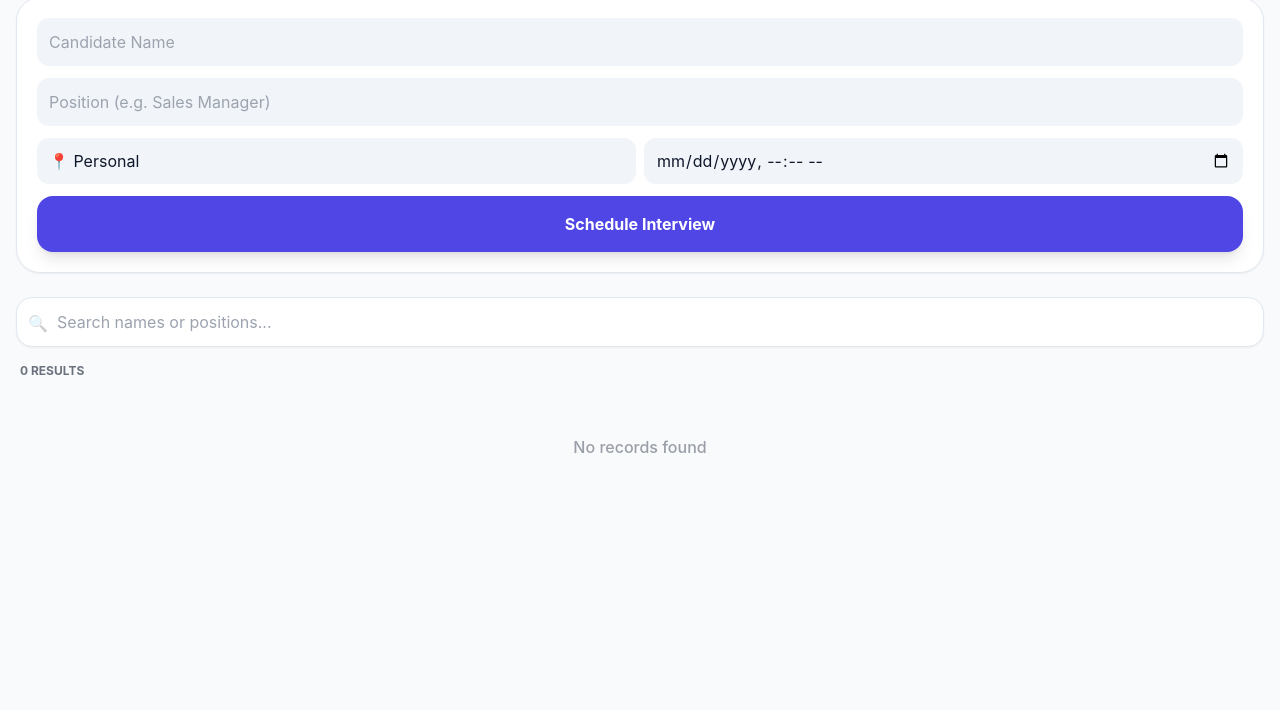
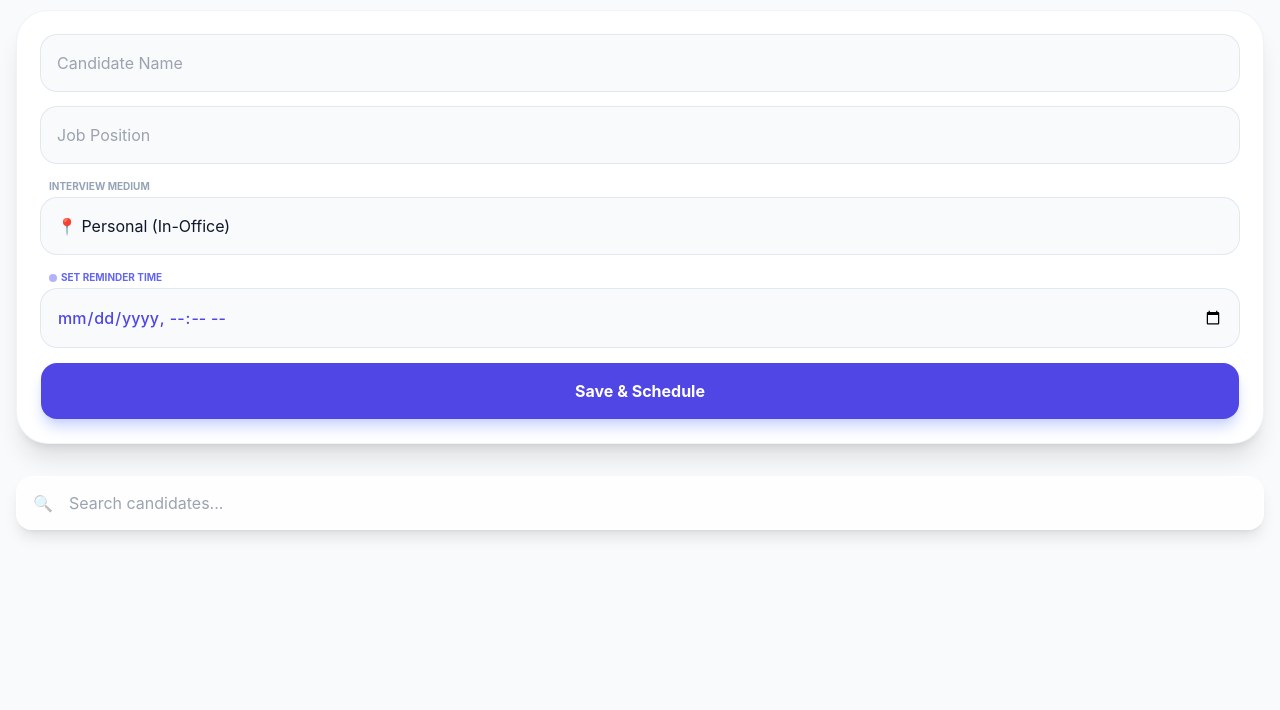
Before and after one commit to visvickey/interview-tracker, a plain HTML site: page index.html in a window 1280 px wide. Shown: the part 90-800 px from the top of the page. Drawn offline with nearby package versions, Linux system fonts and the light colour scheme.

Commit message:
Update index.html
Updated UI

```diff
--- a/index.html
+++ b/index.html
@@ -2,67 +2,83 @@
 <html lang="en">
 <head>
     <meta charset="UTF-8">
-    <meta name="viewport" content="width=device-width, initial-scale=1.0">
-    <title>Interview Manager</title>
+    <meta name="viewport" content="width=device-width, initial-scale=1.0, maximum-scale=1.0, user-scalable=no">
+    <title>Pro Interview Tracker</title>
     <script src="https://cdn.tailwindcss.com"></script>
     <script>
-        tailwind.config = {
-            darkMode: 'class'
-        }
+        tailwind.config = { darkMode: 'class' }
     </script>
     <style>
-        body { font-family: -apple-system, BlinkMacSystemFont, "Segoe UI", Roboto, sans-serif; transition: background-color 0.3s; }
-        input, select { font-size: 16px !important; }
-        .card { transition: transform 0.1s; }
-        .card:active { transform: scale(0.98); }
+        body { font-family: -apple-system, BlinkMacSystemFont, "SF Pro Text", "Helvetica Neue", sans-serif; }
+        input, select { font-size: 16px !important; transition: all 0.2s; }
+        .glass { backdrop-filter: blur(10px); background: rgba(255, 255, 255, 0.8); }
+        .dark .glass { background: rgba(30, 41, 59, 0.8); }
+        .pulse-ring { animation: pulse 2s infinite; }
+        @keyframes pulse {
+            0% { box-shadow: 0 0 0 0 rgba(99, 102, 241, 0.4); }
+            70% { box-shadow: 0 0 0 10px rgba(99, 102, 241, 0); }
+            100% { box-shadow: 0 0 0 0 rgba(99, 102, 241, 0); }
+        }
     </style>
 </head>
-<body class="bg-slate-50 dark:bg-slate-900 text-slate-900 dark:text-slate-100 p-4 pb-20 min-h-screen">
+<body class="bg-slate-50 dark:bg-slate-950 text-slate-900 dark:text-slate-100 p-4 pb-24 min-h-screen">
 
-    <header class="mb-6 flex justify-between items-center">
+    <header class="mb-6 flex justify-between items-end">
         <div>
-            <h1 class="text-2xl font-bold">Interview Log</h1>
-            <p class="text-[10px] font-bold opacity-50 uppercase tracking-widest">iPhone SE Optimized</p>
+            <span class="text-indigo-600 dark:text-indigo-400 text-xs font-black uppercase tracking-tighter">Management Portal</span>
+            <h1 class="text-3xl font-extrabold tracking-tight">Interviews</h1>
         </div>
-        <button onclick="toggleTheme()" class="p-2 rounded-full bg-slate-200 dark:bg-slate-800 text-xl shadow-inner">
-            <span id="themeIcon">🌙</span>
+        <button onclick="toggleTheme()" class="w-12 h-12 rounded-2xl bg-white dark:bg-slate-800 shadow-sm flex items-center justify-center border border-slate-200 dark:border-slate-700 active:scale-90 transition-transform">
+            <span id="themeIcon" class="text-xl">🌙</span>
         </button>
     </header>
 
-    <section class="bg-white dark:bg-slate-800 p-5 rounded-3xl shadow-sm border border-slate-200 dark:border-slate-700 mb-6">
-        <div class="space-y-3">
-            <input type="text" id="name" placeholder="Candidate Name" class="w-full p-3 bg-slate-100 dark:bg-slate-700 rounded-xl outline-none focus:ring-2 focus:ring-indigo-500">
-            <input type="text" id="position" placeholder="Position (e.g. Sales Manager)" class="w-full p-3 bg-slate-100 dark:bg-slate-700 rounded-xl outline-none focus:ring-2 focus:ring-indigo-500">
-
-            <div class="grid grid-cols-2 gap-2">
-                <select id="type" class="p-3 bg-slate-100 dark:bg-slate-700 rounded-xl appearance-none text-sm">
-                    <option value="Personal">📍 Personal</option>
-                    <option value="Telephonic">📞 Telephonic</option>
-                    <option value="Virtual">💻 Virtual</option>
-                </select>
-                <input type="datetime-local" id="reminder" class="p-3 bg-slate-100 dark:bg-slate-700 rounded-xl text-sm">
+    <section class="bg-white dark:bg-slate-900 p-6 rounded-[2rem] shadow-xl border border-slate-200/50 dark:border-slate-800/50 mb-8">
+        <div class="space-y-4">
+            <div class="relative">
+                <input type="text" id="name" placeholder="Candidate Name" class="w-full p-4 bg-slate-50 dark:bg-slate-800 border-none rounded-2xl outline-none ring-1 ring-slate-200 dark:ring-slate-700 focus:ring-2 focus:ring-indigo-500">
             </div>
 
-            <button onclick="addCandidate()" class="w-full bg-indigo-600 hover:bg-indigo-500 text-white font-bold py-4 rounded-2xl shadow-lg active:scale-95 transition-all">
-                Schedule Interview
+            <input type="text" id="position" placeholder="Job Position" class="w-full p-4 bg-slate-50 dark:bg-slate-800 border-none rounded-2xl outline-none ring-1 ring-slate-200 dark:ring-slate-700 focus:ring-2 focus:ring-indigo-500">
+
+            <div class="space-y-4">
+                <div class="flex flex-col gap-1">
+                    <label class="text-[10px] font-bold text-slate-400 uppercase ml-2">Interview Medium</label>
+                    <select id="type" class="w-full p-4 bg-slate-50 dark:bg-slate-800 border-none rounded-2xl ring-1 ring-slate-200 dark:ring-slate-700 appearance-none">
+                        <option value="Personal">📍 Personal (In-Office)</option>
+                        <option value="Telephonic">📞 Telephonic</option>
+                        <option value="Virtual">💻 Virtual Meeting</option>
+                    </select>
+                </div>
+
+                <div class="flex flex-col gap-1">
+                    <label class="text-[10px] font-bold text-indigo-500 uppercase ml-2 flex items-center gap-1">
+                        <span class="w-2 h-2 bg-indigo-500 rounded-full animate-pulse"></span>
+                        Set Reminder Time
+                    </label>
+                    <input type="datetime-local" id="reminder" class="w-full p-4 bg-slate-50 dark:bg-slate-800 border-none rounded-2xl ring-1 ring-slate-200 dark:ring-slate-700 text-indigo-600 dark:text-indigo-400 font-medium">
+                </div>
+            </div>
+
+            <button onclick="addCandidate()" class="w-full bg-indigo-600 text-white font-bold py-4 rounded-2xl shadow-lg shadow-indigo-200 dark:shadow-none active:scale-95 transition-all mt-2">
+                Save & Schedule
             </button>
         </div>
     </section>
 
-    <div class="mb-4 relative">
-        <input type="text" id="searchBar" oninput="render()" placeholder="Search names or positions..."
-               class="w-full p-3 pl-10 bg-white dark:bg-slate-800 border border-slate-200 dark:border-slate-700 rounded-2xl shadow-sm outline-none">
-        <span class="absolute left-3 top-3.5 opacity-30">🔍</span>
+    <div class="mb-6 sticky top-4 z-10">
+        <div class="glass border border-white/20 dark:border-slate-700/50 rounded-2xl shadow-lg flex items-center px-4">
+            <span class="opacity-40">🔍</span>
+            <input type="text" id="searchBar" oninput="render()" placeholder="Search candidates..." class="w-full p-4 bg-transparent border-none outline-none text-sm">
+        </div>
     </div>
 
-    <div id="count" class="text-xs font-bold mb-4 opacity-60 uppercase ml-1">0 Entries</div>
-
-    <div id="candidateList" class="space-y-3"></div>
+    <div id="candidateList" class="space-y-4"></div>
 
     <script>
         let candidates = JSON.parse(localStorage.getItem('interviews')) || [];
 
-        // --- Theme Logic ---
+        // Theme Persistence
         if (localStorage.theme === 'dark' || (!('theme' in localStorage) && window.matchMedia('(prefers-color-scheme: dark)').matches)) {
             document.documentElement.classList.add('dark');
             document.getElementById('themeIcon').innerText = '☀️';
@@ -82,7 +98,6 @@
             }
         }
 
-        // --- Core Logic ---
         function addCandidate() {
             const name = document.getElementById('name').value;
             const position = document.getElementById('position').value;
@@ -93,16 +108,13 @@
 
             candidates.push({
                 id: Date.now(),
-                name,
-                position,
-                type,
-                reminder,
+                name, position, type, reminder,
                 status: 'Pending'
             });
 
             saveAndRender();
-            document.getElementById('name').value = '';
-            document.getElementById('position').value = '';
+            // Clear inputs
+            ['name', 'position', 'reminder'].forEach(id => document.getElementById(id).value = '');
         }
 
         function updateStatus(id, newStatus) {
@@ -111,7 +123,7 @@
         }
 
         function deleteCandidate(id) {
-            if(confirm("Remove this candidate?")) {
+            if(confirm("Permanently delete?")) {
                 candidates = candidates.filter(c => c.id !== id);
                 saveAndRender();
             }
@@ -125,62 +137,64 @@
         function render() {
             const list = document.getElementById('candidateList');
             const searchTerm = document.getElementById('searchBar').value.toLowerCase();
+            const filtered = candidates.filter(c => c.name.toLowerCase().includes(searchTerm) || c.position.toLowerCase().includes(searchTerm));
 
-            const filtered = candidates.filter(c =>
-                c.name.toLowerCase().includes(searchTerm) ||
-                c.position.toLowerCase().includes(searchTerm)
-            );
-
-            document.getElementById('count').innerText = `${filtered.length} Results`;
             list.innerHTML = '';
 
-            if (filtered.length === 0) {
-                list.innerHTML = `<div class="text-center py-10 opacity-40 font-medium">No records found</div>`;
-                return;
-            }
-
             filtered.sort((a, b) => new Date(a.reminder) - new Date(b.reminder)).forEach(c => {
-                const date = new Date(c.reminder).toLocaleString([], { month: 'short', day: 'numeric', hour: '2-digit', minute: '2-digit' });
-                const typeIcon = c.type === 'Personal' ? '📍' : c.type === 'Telephonic' ? '📞' : '💻';
+                const dateObj = new Date(c.reminder);
+                const timeStr = dateObj.toLocaleTimeString([], { hour: '2-digit', minute: '2-digit' });
+                const dateStr = dateObj.toLocaleDateString([], { month: 'short', day: 'numeric' });
 
                 const statusTheme = {
-                    'Pending': 'bg-amber-100 text-amber-700 dark:bg-amber-900/30 dark:text-amber-400',
-                    'Selected': 'bg-emerald-100 text-emerald-700 dark:bg-emerald-900/30 dark:text-emerald-400',
-                    'Rejected': 'bg-rose-100 text-rose-700 dark:bg-rose-900/30 dark:text-rose-400 opacity-70'
+                    'Pending': 'bg-amber-500/10 text-amber-600',
+                    'Selected': 'bg-emerald-500/10 text-emerald-600',
+                    'Rejected': 'bg-rose-500/10 text-rose-600 opacity-50'
                 }[c.status];
 
                 list.innerHTML += `
-                    <div class="card bg-white dark:bg-slate-800 p-4 rounded-2xl shadow-sm border border-slate-200 dark:border-slate-700">
-                        <div class="flex justify-between items-start mb-1">
-                            <div>
-                                <h3 class="font-bold text-lg leading-tight">${c.name}</h3>
-                                <p class="text-indigo-600 dark:text-indigo-400 text-sm font-semibold">${c.position}</p>
+                    <div class="bg-white dark:bg-slate-900 p-5 rounded-[2rem] shadow-sm border border-slate-100 dark:border-slate-800 relative group overflow-hidden">
+                        <div class="flex justify-between items-start">
+                            <div class="max-w-[70%]">
+                                <p class="text-[10px] font-black uppercase text-indigo-500 mb-1 tracking-widest">${c.position}</p>
+                                <h3 class="font-bold text-xl truncate">${c.name}</h3>
                             </div>
-                            <span class="text-[9px] px-2 py-1 rounded-md font-black uppercase ${statusTheme}">${c.status}</span>
+                            <span class="text-[9px] px-3 py-1 rounded-full font-black uppercase ${statusTheme}">${c.status}</span>
                         </div>
-                        <p class="text-xs opacity-60 mb-4">${typeIcon} ${c.type} • ${date}</p>
 
-                        <div class="flex items-center gap-2">
-                            <select onchange="updateStatus(${c.id}, this.value)" class="flex-1 text-xs font-bold border-none bg-slate-100 dark:bg-slate-700 p-2 rounded-xl">
+                        <div class="mt-4 flex items-center justify-between">
+                            <div class="flex items-center gap-2 text-slate-400 dark:text-slate-500 font-medium text-xs">
+                                <span class="bg-slate-100 dark:bg-slate-800 p-2 rounded-lg">📅 ${dateStr}</span>
+                                <span class="bg-indigo-50 dark:bg-indigo-900/20 text-indigo-600 p-2 rounded-lg font-bold">⏰ ${timeStr}</span>
+                            </div>
+                        </div>
+
+                        <div class="mt-4 flex gap-2">
+                            <select onchange="updateStatus(${c.id}, this.value)" class="flex-1 text-[11px] font-bold border-none bg-slate-50 dark:bg-slate-800 p-3 rounded-xl outline-none">
                                 <option value="" disabled selected>Update Status</option>
                                 <option value="Pending">Pending</option>
                                 <option value="Selected">Selected</option>
                                 <option value="Rejected">Rejected</option>
                             </select>
-                            <button onclick="deleteCandidate(${c.id})" class="p-2 opacity-30 hover:opacity-100 text-rose-500">🗑️</button>
+                            <button onclick="deleteCandidate(${c.id})" class="bg-rose-50 dark:bg-rose-900/20 p-3 rounded-xl">🗑️</button>
                         </div>
                     </div>
                 `;
             });
         }
 
-        // Check for reminders every minute
+        // Real-time Reminder System
         setInterval(() => {
             const now = new Date().getTime();
             candidates.forEach(c => {
                 const iTime = new Date(c.reminder).getTime();
+                // Alert if current time is within 1 minute of scheduled time
                 if (Math.abs(now - iTime) < 30000 && c.status === 'Pending') {
-                    alert(`UPCOMING: ${c.name} for ${c.position}`);
+                    if ("Notification" in window && Notification.permission === "granted") {
+                        new Notification(`Interview: ${c.name}`, { body: `Starting now for ${c.position}` });
+                    } else {
+                        alert(`⏰ REMINDER: ${c.name}'s interview for ${c.position} is starting now!`);
+                    }
                 }
             });
         }, 60000);
```
